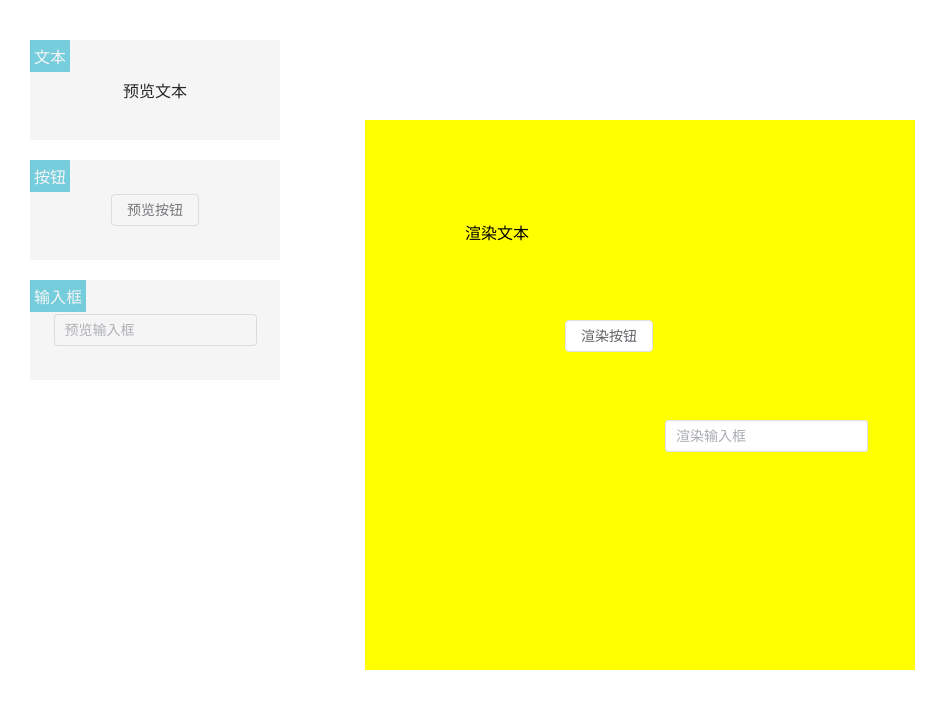
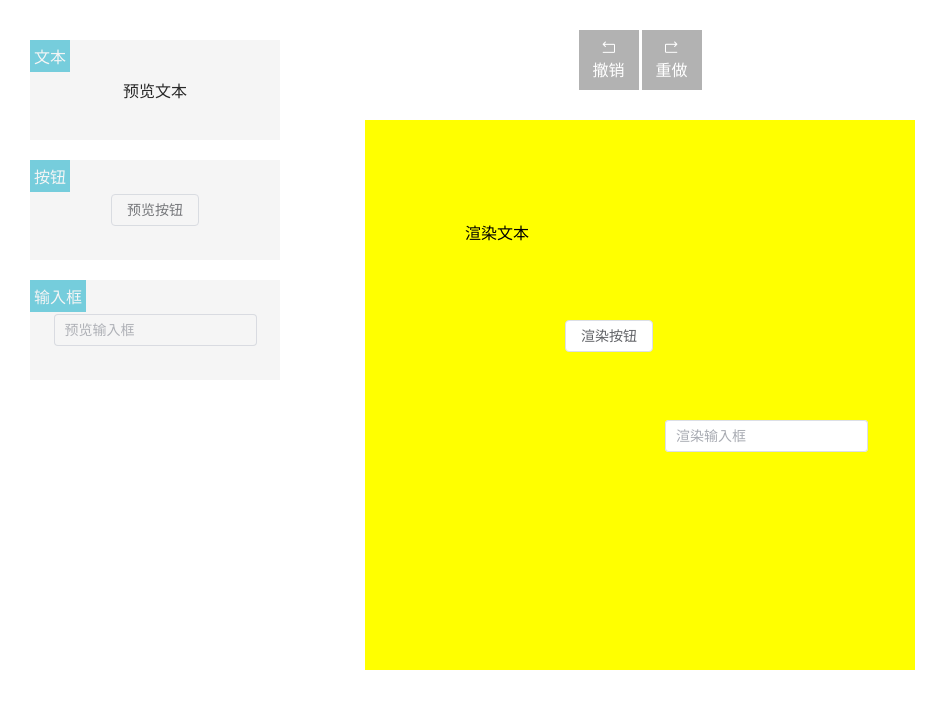
Before and after one commit to xiayutian3/lowcode, a Vue app: page / in a window 1280 px wide. Shown: the top 708 px of the page, without its empty margins (0-948 px from the left). Built offline with nearby package versions, Linux system fonts and the light colour scheme.

Commit message:
feat；实现重做，撤销功能和快捷键

```diff
--- a/package.json
+++ b/package.json
@@ -10,6 +10,7 @@
     "core-js": "^3.8.3",
     "deepcopy": "^2.1.0",
     "element-plus": "^2.2.0",
+    "mitt": "^3.0.0",
     "vue": "^3.2.13"
   },
   "devDependencies": {
--- a/src/packages/editor.jsx
+++ b/src/packages/editor.jsx
@@ -5,6 +5,7 @@
 import { useMenuDragger } from "./useMenuDragger";
 import { useFocus } from "./useFocus";
 import { useBlockDragger } from "./useBlockDragger";
+import {useCommand} from "./useCommand";
 
 export default defineComponent({
   props: {
@@ -55,6 +56,16 @@
     //   clearBlockFocus();
     // };
 
+
+    //记录每次的操作，方便回退 ,将源数据传入
+    const {commands} = useCommand(data)  //[]
+    //中间上边区域的菜单项
+    const buttons = [
+      {label:"撤销",icon:'icon-back',handler:() =>commands.undo()},
+      {label:"重做",icon:'icon-forward',handler:() =>commands.redo()},
+    ]
+
+
     return () => (
       <div class="editor">
         <div class="editor-left">
@@ -71,7 +82,16 @@
             </div>
           ))}
         </div>
-        <div class="editor-top"></div>
+        <div class="editor-top">
+          {
+            buttons.map((btn,index) => {
+              return <div class="editor-top-button" onClick={btn.handler}>
+                <i class={btn.icon}></i>
+                <span>{btn.label}</span>
+              </div>
+            })
+          }
+        </div>
         <div class="editor-right"></div>
         <div class="editor-container">
           {/*  负责产生滚动条 */}
--- /dev/null
+++ b/src/packages/events.js
@@ -0,0 +1,7 @@
+// vue3发布订阅库
+import mitt from "mitt";
+export const events = mitt(); //导出一个发布订阅的对象
+
+// demo：
+// events.emit(name)
+// events.on(name,callback)
--- a/src/packages/useBlockDragger.js
+++ b/src/packages/useBlockDragger.js
@@ -1,10 +1,12 @@
 import {reactive} from 'vue'
+import { events } from './events';
 
 export function useBlockDragger(focusData, lastSelectBlock,data) {
   //初始化位置
   let dragState = {
     startX: 0,
     startY: 0,
+    dragging: false, //默认不是正在拖拽的状态，是用记录还原操作用的
   };
   //辅助线
   let markLine = reactive({
@@ -23,6 +25,7 @@
       startY: e.clientY,
       startLeft:lastSelectBlock.value.left, // b点拖拽前的位置 left
       startTop:lastSelectBlock.value.top, // b点拖拽前的位置 top
+      dragging: false, //默认不是正在拖拽的状态，是用记录还原操作用的
       //记录每一个选中的位置
       startPos: focusData.value.focus.map(({ top, left }) => ({ top, left })),
       lines: (() => {
@@ -69,6 +72,11 @@
   //移动操作
   const mousemove = (e) => {
     let { clientX: moveX, clientY: moveY } = e;
+    //表明正在拖拽，因为点击事件会同时触发 mousedown、mousemove，就无法知道是点击事件还是移动事件，所以加了个标识dragging来表示
+    if(!dragState.dragging){
+      dragState.dragging = true;
+      events.emit('start') //触发事件 就会记住拖拽前的位置
+    }
 
     //计算当前元素最新的left和top，去线里面找，找到就显示
     // 鼠标移动后 - 鼠标移动前 + left就好了
@@ -116,6 +124,12 @@
     document.removeEventListener("mouseup", mouseup);
     markLine.x = null;
     markLine.y = null;
+
+    //移动结束 记住拖拽的位置
+    if(dragState.dragging){ // 如果只是点击就不会出发
+      dragState.dragging = false;
+      events.emit('end')
+    }
   };
   return {
     mousedown,
--- /dev/null
+++ b/src/packages/useCommand.js
@@ -0,0 +1,174 @@
+import { events } from "./events";
+import deepcopy from "deepcopy";
+import { onUnmounted } from "vue";
+
+export function useCommand(data) {
+  const state = {
+    //前进后退需要指针
+    current: -1, //前进后退的索引值
+    queue: [], //存放所有的操作命令
+    commands: {}, // 制作命令和执行功能一个映射表 撤销 undo:()=>{}  重做redo:()=>{}
+    commandArray: [], //存放所有的命令
+    destroyArray: [], //销毁函数列表
+  };
+
+  const registry = (command) => {
+    state.commandArray.push(command);
+    state.commands[command.name] = () => {
+      // 命令名字对应执行函数
+      // debugger
+      const { redo, undo } = command.execute();
+      redo();
+      //把redo之后的操作存到队列里去，方便能实现前进后退功能
+      if (!command.pushQueue) {
+        //不需要放到队列中
+        return;
+      }
+      let { queue, current } = state;
+
+      //如果先放了 组件1-》组件2-》组件3-》组件4-》撤回-》撤回-》组件3
+      // 结果 ：组件1-》组件2-》组件3
+      if (queue.length > 0) {
+        queue = queue.slice(0, current + 1); //可能在放置过程中有撤销操作，所有根据当前最新的current值来计算新的 queue
+        state.queue = queue;
+      }
+
+      queue.push({ redo, undo }); // 保存指令的前进（redo），后退（undo）
+      state.current = current + 1;
+      console.log(queue);
+    };
+  };
+
+  // 注册我们需要的命令
+  registry({
+    name: "redo", //重做（前进）
+    keyboard: "ctrl+y", //快捷键
+    execute() {
+      return {
+        redo() {
+          // console.log('重做')
+          let item = state.queue[state.current + 1]; // 找到当前的下一步（就是还原操作）
+          if (item) {
+            item.redo && item.redo();
+            state.current++;
+          }
+        },
+      };
+    },
+  });
+  registry({
+    name: "undo", //撤销（后退）
+    keyboard: "ctrl+z",
+    execute() {
+      return {
+        redo() {
+          // console.log('撤销')
+          if (state.current == -1) return; //没有可以撤销的了
+          let item = state.queue[state.current]; // 找到当前的上一步
+          if (item) {
+            item.undo && item.undo();
+            state.current--;
+          }
+        },
+      };
+    },
+  });
+  //注册拖拽
+  registry({
+    //如果希望将操作放到队列中可以增加一个属性 标识等会操作要放到队列中
+    name: "drag",
+    pushQueue: true,
+    init() {
+      // 初始化操作 默认就会执行
+      // debugger
+      this.before = null;
+      // 监控拖拽开始事件，保存状态
+      const start = () => {
+        //拖拽前，保存一份数据
+        // debugger
+        this.before = deepcopy(data.value.blocks);
+      };
+      // 拖拽之后需要触发对应的指令
+      const end = () => {
+        // debugger
+        state.commands.drag();
+      };
+      events.on("start", start);
+      events.on("end", end);
+
+      //初始化完成后，返回关闭事件
+      return () => {
+        events.off("start", start);
+        events.off("end", end);
+      };
+    },
+    execute() {
+      // state.commands.drag()
+      // 之前的状态
+      let before = this.before;
+      // console.log('before: ', before);
+      // 之后的状态
+      let after = data.value.blocks;
+      return {
+        redo() {
+          //默认一松手，就直接把当前事情做了 （之后）
+          data.value = { ...data.value, blocks: after };
+        },
+        undo() {
+          //前一步的 （之前）
+          data.value = { ...data.value, blocks: before };
+        },
+      };
+    },
+  });
+
+  // 绑定快捷键事件
+  const keyboardEvent = (() => {
+    const keyCodes = {
+      90: "z",
+      89: "y",
+    };
+    const onKeydown = (e) => {
+      const { ctrlKey, keyCode } = e; //ctrl+z / ctrl+y
+      let keyString = [];
+      if (ctrlKey) keyString.push("ctrl");
+      if (keyCode) keyString.push(keyCodes[keyCode]);
+      keyString = keyString.join("+");
+
+      state.commandArray.forEach(({ keyboard, name }) => {
+        if (!keyboard) return;
+        if (keyboard === keyString) {
+          //调用相应指令对应的函数
+          state.commands[name]();
+          e.preventDefault(); //阻止默认行为
+        }
+      });
+    };
+    const init = () => {
+      //初始化事件
+      window.addEventListener("keydown", onKeydown);
+      //返回销毁事件
+      return () => {
+        window.removeEventListener("keydown", onKeydown);
+      };
+    };
+    return init;
+  })();
+
+  //收集销毁函数，并在组件卸载的时候执行销毁函数
+  (() => {
+    //监听键盘事件
+    state.destroyArray.push(keyboardEvent());
+
+    state.commandArray.forEach(
+      (command) => command.init && state.destroyArray.push(command.init())
+    );
+  })();
+
+  onUnmounted(() => {
+    // 清理绑定的时间
+    state.destroyArray.forEach((fn) => fn && fn());
+  });
+
+  return state;
+}
--- a/src/packages/useMenuDragger.js
+++ b/src/packages/useMenuDragger.js
@@ -1,3 +1,5 @@
+import {events} from './events'
+
 export function useMenuDragger(containerRef, data) {
   //获取拖动的组件
   let currentComponent = null;
@@ -48,6 +50,8 @@
     containerRef.value.addEventListener("dragleave", dragleave);
     containerRef.value.addEventListener("drop", drop);
     currentComponent = component;
+    //发布事件-start
+    events.emit('start')
   };
 
   //拖拽结束,清除事件
@@ -56,6 +60,8 @@
     containerRef.value.removeEventListener("dragover", dragover);
     containerRef.value.removeEventListener("dragleave", dragleave);
     containerRef.value.removeEventListener("drop", drop);
+    //发布事件-end
+    events.emit('end')
   };
 
   return {
```
Also changed, not shown: 1 other file (tests, documents, lock files or other folders).
